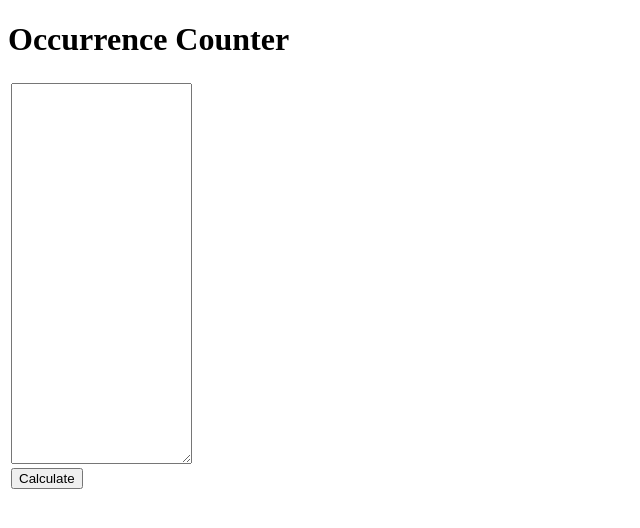
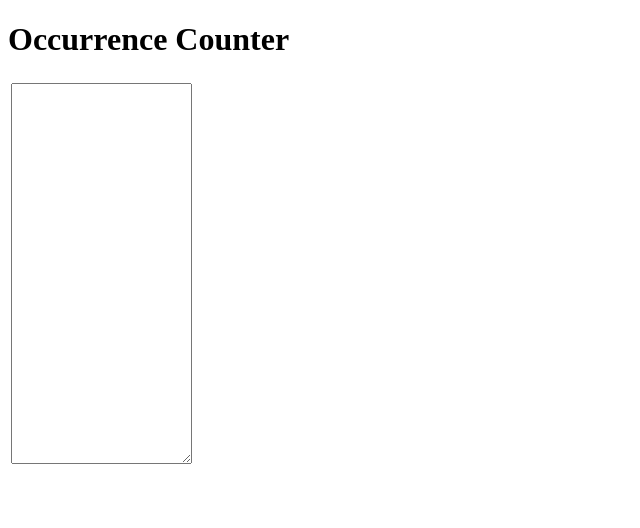
Before and after one commit to mrbusche/occurrence-counter, a plain HTML site: page index.html in a window 1280 px wide. Shown: the whole page, without its empty margins (0-640 px from the left). Drawn offline with Linux system fonts and the light colour scheme.

Commit message:
fixes issue #2. update results on keyup of textarea

```diff
--- a/index.html
+++ b/index.html
@@ -12,8 +12,7 @@
 		<table>
 		<tr>
 			<td>
-				<textarea id="data" rows="25"></textarea><br>
-				<button onclick="calculate();">Calculate</button>
+				<textarea id="data" rows="25"></textarea>
 			</td>
 			<td id="results"></td>
 		</tr>
@@ -31,6 +30,10 @@
 				}
 				document.getElementById('results').innerHTML = result;
 			}
+
+			document.querySelector('#data').addEventListener('keyup', function() {
+				calculate();
+			});
 		</script>
 	</body>
 </html>
```
